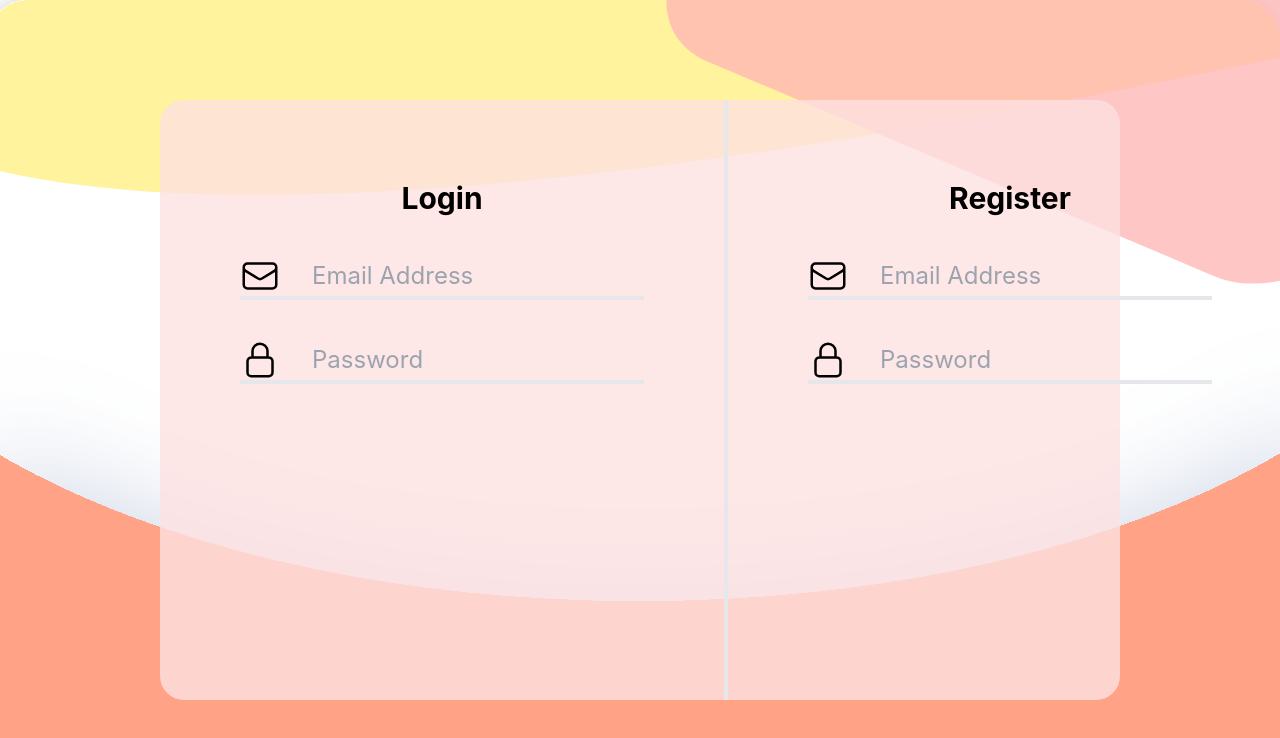
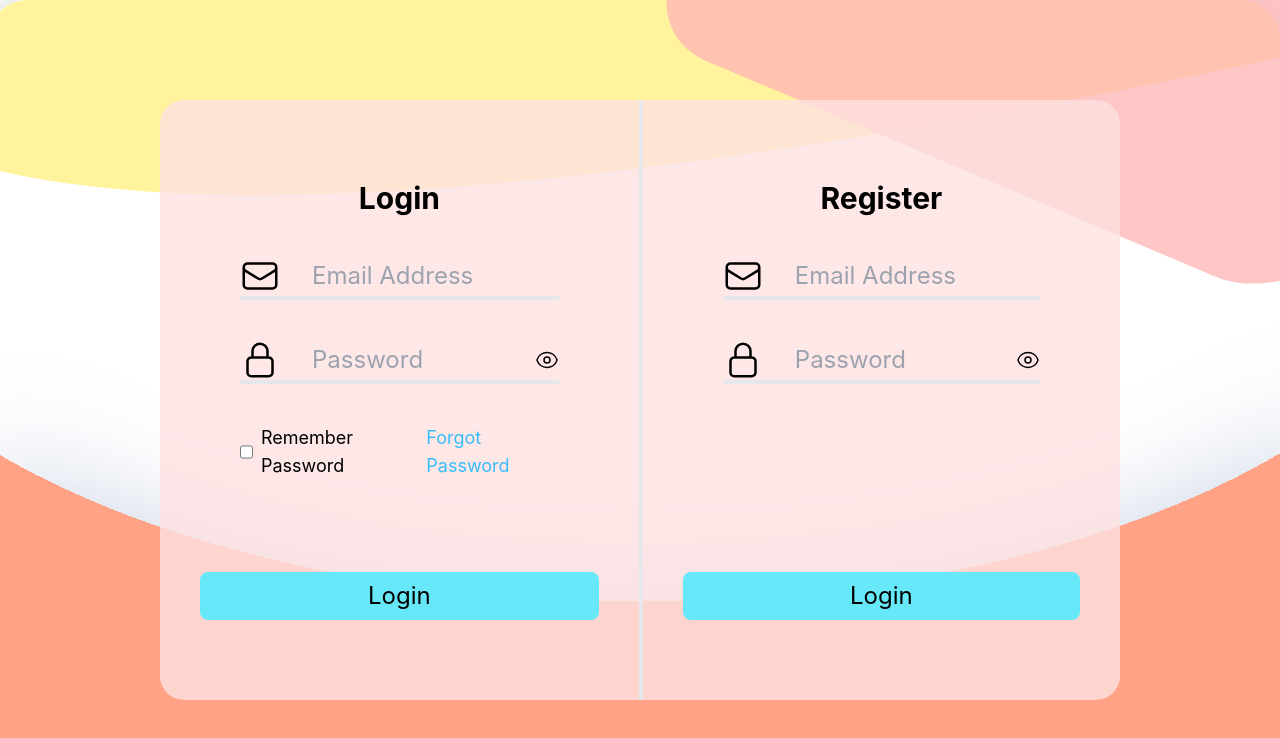
Before and after one commit to mcbebu/JIAKK, a React (Create React App) app in the folder frontend/: page / in a window 1280 px wide. Shown: the top 738 px of the page. Built offline with nearby package versions, Linux system fonts and the light colour scheme; the HTML template or start-up script is replaced by a standard one.

Commit message:
login page

```diff
--- a/frontend/src/LoginPage/Form.js
+++ b/frontend/src/LoginPage/Form.js
@@ -1,12 +1,17 @@
-import TextInputField from "../components/FormComponents/TextInputField";
+import { useState } from "react";
 import Title from "../components/Text/Title";
-import { useState } from "react";
 import EmailIcon from "../assets/Email.svg";
 import PasswordIcon from "../assets/Password.svg";
+import VisibleIcon from "../assets/Visible.svg";
+import InvisibleIcon from "../assets/Invisible.svg";
+import TextInputField from "../components/FormComponents/TextInputField";
+import PasswordInputField from "../components/FormComponents/PasswordInputField";
+import LoginButton from "../components/Buttons/LoginButton";
 
 const Form = ({ title, children }) => {
   const [email, setEmail] = useState("");
   const [password, setPassword] = useState("");
+  const [isVisible, setIsVisible] = useState(true);
 
   const handleEmailKeyPress = (event) => {
     setEmail(event.target.value);
@@ -16,8 +21,15 @@ const Form = ({ title, children }) => {
     setPassword(event.target.value);
   };
 
+  const toggleVisibility = () => {
+    setIsVisible((prevState) => {
+      console.log(prevState);
+      return !prevState;
+    });
+  };
+
   return (
-    <div className="w-full p-20 flex flex-col space-y-10">
+    <div className="w-full relative p-20 flex flex-col space-y-10">
       <Title label={title} />
       <TextInputField
         iconSrc={EmailIcon}
@@ -25,12 +37,17 @@ const Form = ({ title, children }) => {
         textOnChange={handleEmailKeyPress}
         textPlaceholder={"Email Address"}
       />
-      <TextInputField
-        iconSrc={PasswordIcon}
+      <PasswordInputField
+        leftIconSrc={PasswordIcon}
+        rightIconSrc={isVisible ? VisibleIcon : InvisibleIcon}
         textValue={password}
         textOnChange={handlePasswordKeyPress}
         textPlaceholder={"Password"}
+        isVisible={isVisible}
+        toggleVisibility={toggleVisibility}
       />
+      {children}
+      <LoginButton />
     </div>
   );
 };
--- a/frontend/src/LoginPage/LoginPage.js
+++ b/frontend/src/LoginPage/LoginPage.js
@@ -1,12 +1,34 @@
+import { useState } from "react";
+import ChangePassword from "../components/FormComponents/ChangePassword";
 import Form from "./Form";
 
 const LoginPage = () => {
-    return <div className="flex justify-around bg-cover bg-login-page w-screen h-screen">
-        <div className="w-3/4 h-3/4 self-center rounded-3xl bg-red-100/80 flex flex-row justify-between divide-x-4">
-            <Form title={"Login"} />
-            <Form title={"Register"} />
-        </div>
+  const [isChecked, setIsChecked] = useState(false);
+
+  const handleOnChecked = () => {
+    setIsChecked((prevState) => {
+      return !prevState;
+    });
+  };
+
+  const resetPasswordHandler = () => {
+    return null;
+  }
+
+  return (
+    <div className="flex justify-around bg-cover bg-login-page w-screen h-screen">
+      <div className="w-3/4 h-3/4 self-center rounded-3xl bg-red-100/80 flex flex-row justify-between divide-x-4">
+        <Form title={"Login"}>
+          <ChangePassword
+            isChecked={isChecked}
+            handleOnChecked={handleOnChecked}
+            resetPasswordHandler={resetPasswordHandler}
+          />
+        </Form>
+        <Form title={"Register"} />
+      </div>
     </div>
+  );
 };
 
 export default LoginPage;
--- /dev/null
+++ b/frontend/src/components/Buttons/LoginButton.js
@@ -0,0 +1,14 @@
+import TextButton from "./TextButton";
+
+const LoginButton = ({ onClick }) => {
+  return (
+    <TextButton
+      styles={"absolute bottom-20 w-5/6 rounded-lg self-center py-2 text-center text-2xl bg-cyan-300"}
+      onClick={onClick}
+    >
+      Login
+    </TextButton>
+  );
+};
+
+export default LoginButton;
--- /dev/null
+++ b/frontend/src/components/FormComponents/ChangePassword.js
@@ -0,0 +1,22 @@
+import TextButton from "../Buttons/TextButton";
+import SpacedRow from "../Grid/SpacedRow";
+
+const ChangePassword = ({
+  isChecked,
+  handleOnChecked,
+  resetPasswordHandler,
+}) => {
+  return (
+    <div className="flex flex-row justify-between w-full text-lg">
+      <div className="flex flex-row space-x-2">
+          <input type="checkbox" checked={isChecked} onChange={handleOnChecked} />
+          <div className="mx-2">Remember Password</div>
+      </div>
+      <TextButton styles={"text-sky-400"} onClick={resetPasswordHandler}>
+        Forgot Password
+      </TextButton>
+    </div>
+  );
+};
+
+export default ChangePassword;
--- a/frontend/src/components/FormComponents/PasswordInputField.js
+++ b/frontend/src/components/FormComponents/PasswordInputField.js
@@ -0,0 +1,37 @@
+import PasswordInput from "../Input/PasswordInput";
+import Icon from "../Image/Icon";
+import TextInput from "../Input/TextInput";
+
+const PasswordInputField = ({
+  leftIconSrc,
+  rightIconSrc,
+  textValue,
+  textOnChange,
+  textPlaceholder,
+  isVisible,
+  toggleVisibility,
+}) => {
+  return (
+    <div className="flex flex-row h-fit space-x-8 border-b-4">
+      <Icon src={leftIconSrc} />
+      {isVisible ? (
+        <TextInput
+          value={textValue}
+          onChange={textOnChange}
+          placeholder={textPlaceholder}
+        />
+      ) : (
+        <PasswordInput
+          value={textValue}
+          onChange={textOnChange}
+          placeholder={textPlaceholder}
+        />
+      )}
+      <div className="w-fit float-right">
+          <Icon src={rightIconSrc} onClick={toggleVisibility} />
+      </div>
+    </div>
+  );
+};
+
+export default PasswordInputField;
--- a/frontend/src/components/Input/PasswordInput.js
+++ b/frontend/src/components/Input/PasswordInput.js
@@ -1,6 +1,6 @@
 const PasswordInput = ({ placeholder, value, onChange }) => {
     return <input
-        className="text-slate-400 bg-inherit text-2xl"
+        className="text-slate-400 bg-inherit text-2xl w-full"
         type="password"
         value={value}
         onChange={onChange}
--- a/frontend/src/components/Input/TextInput.js
+++ b/frontend/src/components/Input/TextInput.js
@@ -1,6 +1,6 @@
 const TextInput = ({ placeholder, value, onChange }) => {
     return <input
-        className="text-slate-400 bg-inherit text-2xl"
+        className="text-slate-400 bg-inherit text-2xl w-full"
         type="text"
         value={value}
         onChange={onChange}
```
Also changed, not shown: frontend/src/assets/Invisible.svg (added), frontend/src/assets/Visible.svg (added).
